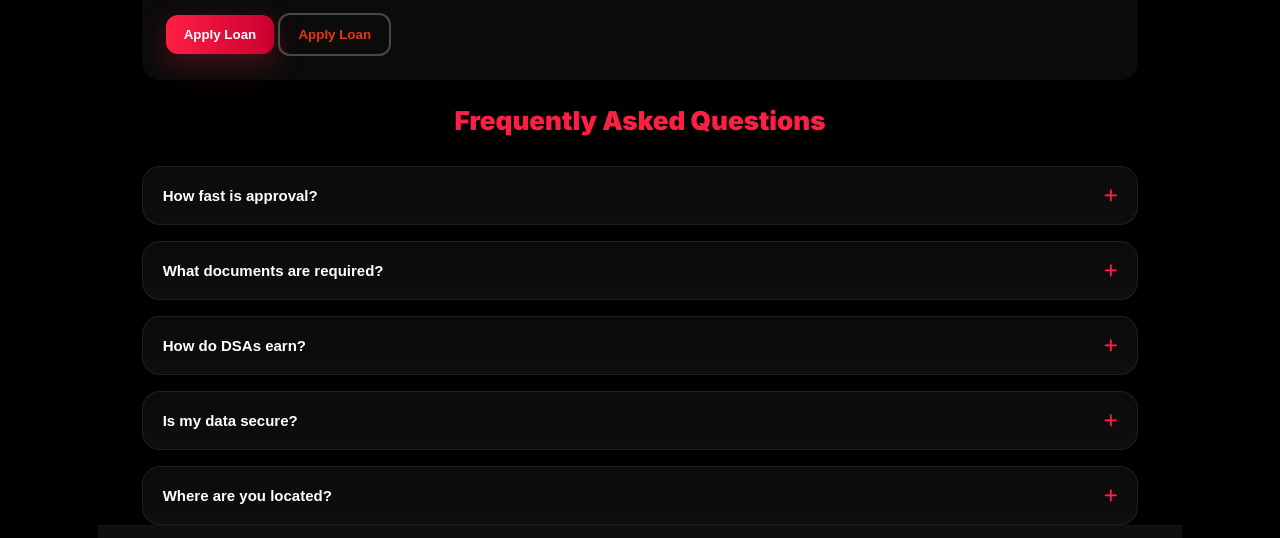
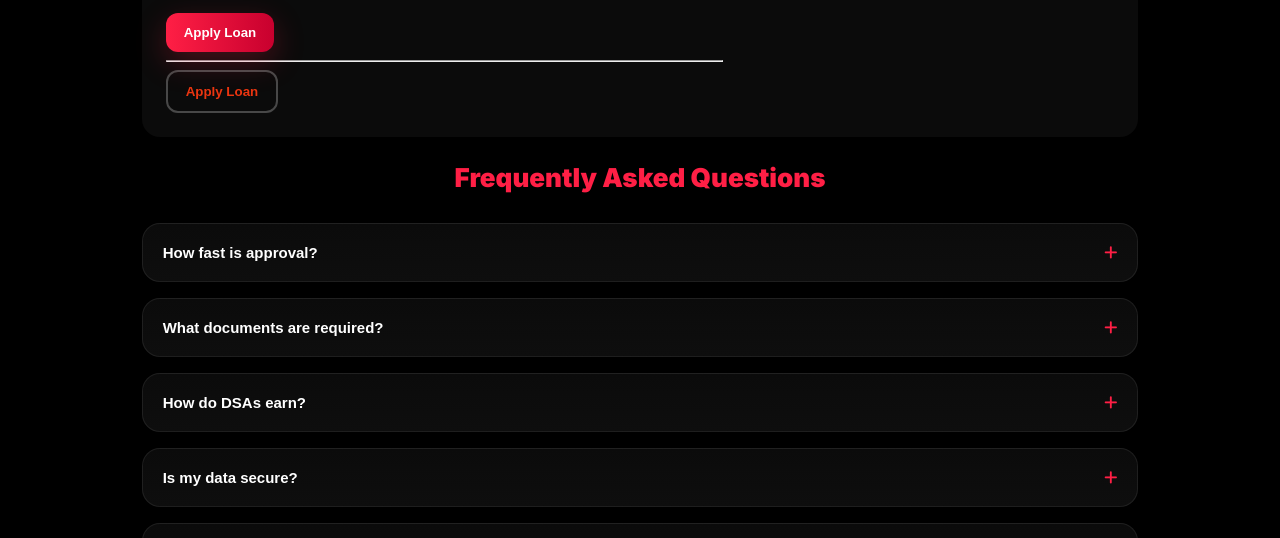
Before and after one commit to NIHIL-COGITOLEX/WEBSITE, a website built with Vite: page index.html in a window 1280 px wide. Shown: the part 1750-2288 px from the top of the page. Built offline with nearby package versions, Linux system fonts and the light colour scheme; grey boxes are pictures that could not be loaded.

Commit message:
Update index.html

```diff
--- a/index.html
+++ b/index.html
@@ -172,6 +172,7 @@
     <section class="why section" id="why">
       <div class="container">
         <h2 class="section-title">Service We Offer</h2>
+
     <!-- SERVICE -->
     <section class="service section" id="service">
       <div class="container service-card">
@@ -179,7 +180,7 @@
           <h3>Personal Loan — Tailored to you</h3>
           <p>Flexible tenures and fast disbursal with minimal paperwork. DSAs get transparent commissions and a partner dashboard.</p>
           <div class="service-actions">
-            <button class="btn accent" id="serviceApply">Apply Loan</button>
+            <button class="btn accent" id="serviceApply">Apply Loan</button><hr/>
             <button class="btn ghost" id="partnerBtn">Apply Loan</button>
           </div>
         </div>
```
